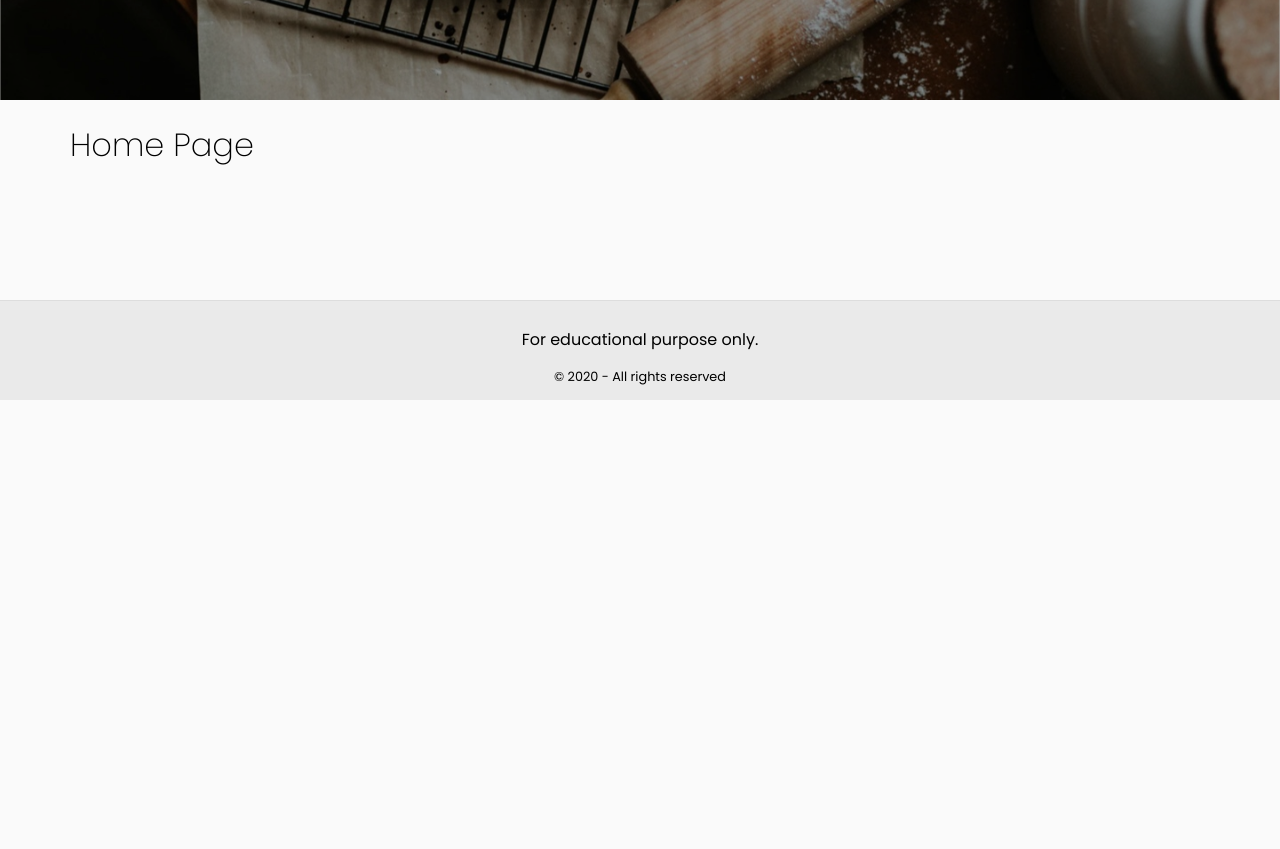
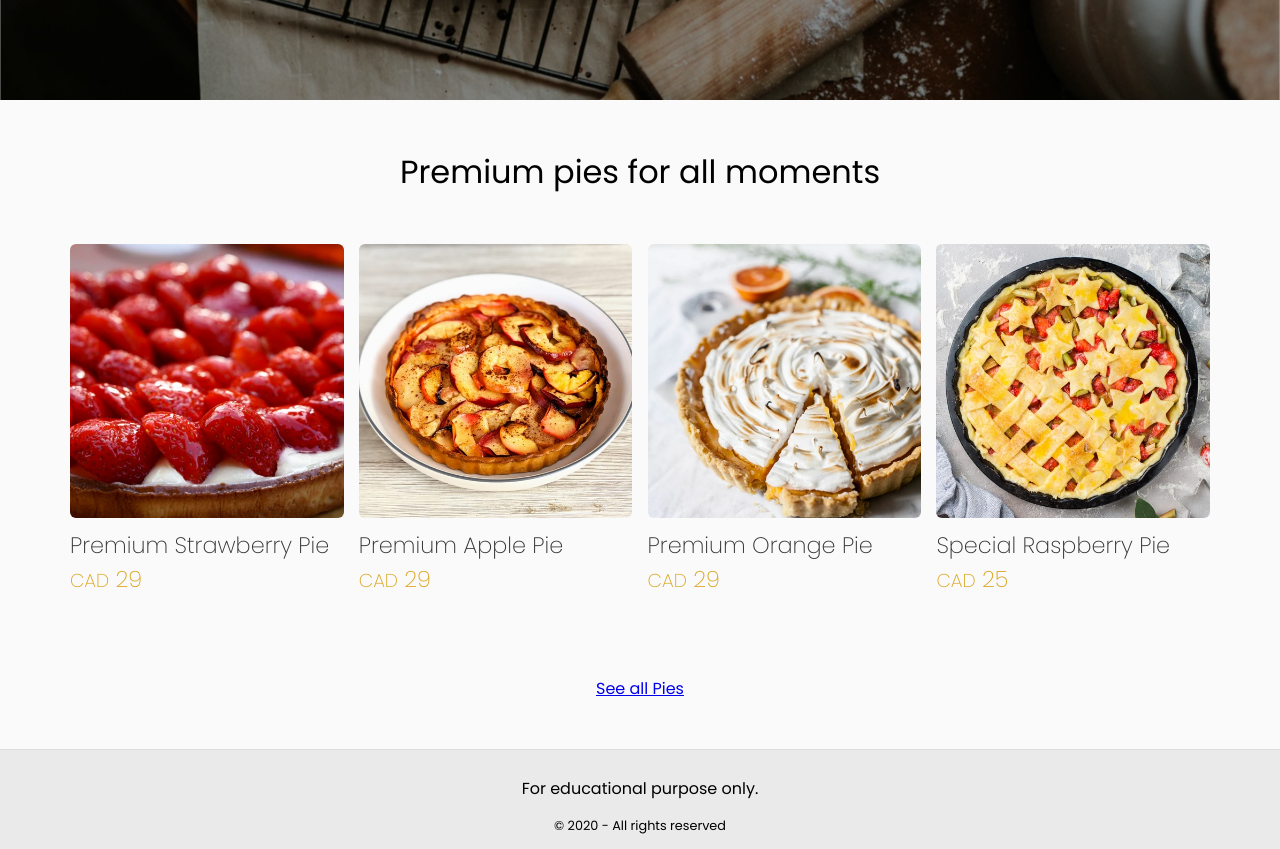
Before and after one commit to arielcardoso/ecommerce-website, a React (Create React App) app: page / in a window 1280 px wide. Shown: the part 400-1249 px from the top of the page. Before the commit the page ends 800 px from the top, so only its background shows below. Built offline with nearby package versions, Linux system fonts and the light colour scheme.

Commit message:
Add home products

```diff
--- a/src/assets/styles/_products.scss
+++ b/src/assets/styles/_products.scss
@@ -21,6 +21,18 @@
     @include mq($screen-md-min) {
         .product-item {
             width: $three-col-width;
+            text-align: left;
+        }
+    }
+}
+
+.home-list {
+    .product-item {
+        width: 100%;
+    }
+    @include mq($screen-md-min) {
+        .product-item {
+            width: $four-col-width;
             text-align: left;
         }
     }
--- a/src/assets/styles/_vars.scss
+++ b/src/assets/styles/_vars.scss
@@ -7,7 +7,10 @@ $nav-hover-color:#ffcb3d;
 $nav-padding: 20px;
 $navItem-padding: 10px;
 $nav-height: 60px;
+
+$four-col-width: 24%;
 $three-col-width: 32%;
+$two-col-width: 48%;
 
 $screen-sm-min: 520px;
 $screen-md-min: 780px;
--- a/src/pages/HomePage.js
+++ b/src/pages/HomePage.js
@@ -1,4 +1,6 @@
 import React from 'react'
+import {Link} from 'react-router-dom'
+import listItem from '../utils/ProductList'
 
 const Home = () => {
   return (
@@ -14,7 +16,19 @@ const Home = () => {
       </div>
 
       <div className='container'>
-        <h1>Home Page</h1>
+        <h1 style={{textAlign:'center', fontWeight:'400', margin: '3rem 0'}} >Premium pies for all moments</h1>
+        <div className='product-list home-list'>
+          {listItem.filter((item) => item.price >= 25 ).map((item, index) => (
+            <Link to={`product/${item.sku}`} id={index} className='product-item' >
+              <img src={item.image} alt={item.name}/>
+              <div className="title">{item.name}</div>
+              <div className="price"><small>CAD</small> {item.price}</div>
+            </Link>
+          ))}
+        </div>
+        <div>
+          <Link to='/products' style={{display:'block', textAlign:'center', margin: '3rem 0'}} >See all Pies</Link>
+        </div>
       </div>
     </>
   )
--- a/src/utils/ProductList.js
+++ b/src/utils/ProductList.js
@@ -36,7 +36,7 @@ const ProductList = [
     {
         name: "Nut Pie",
         sku: 105,
-        price: 25.00,
+        price: 22.00,
         image: p05
     },
     {
@@ -48,7 +48,7 @@ const ProductList = [
     {
         name: "Special Salt Pie",
         sku: 107,
-        price: 25.00,
+        price: 22.00,
         image: p07
     },
     {
```
